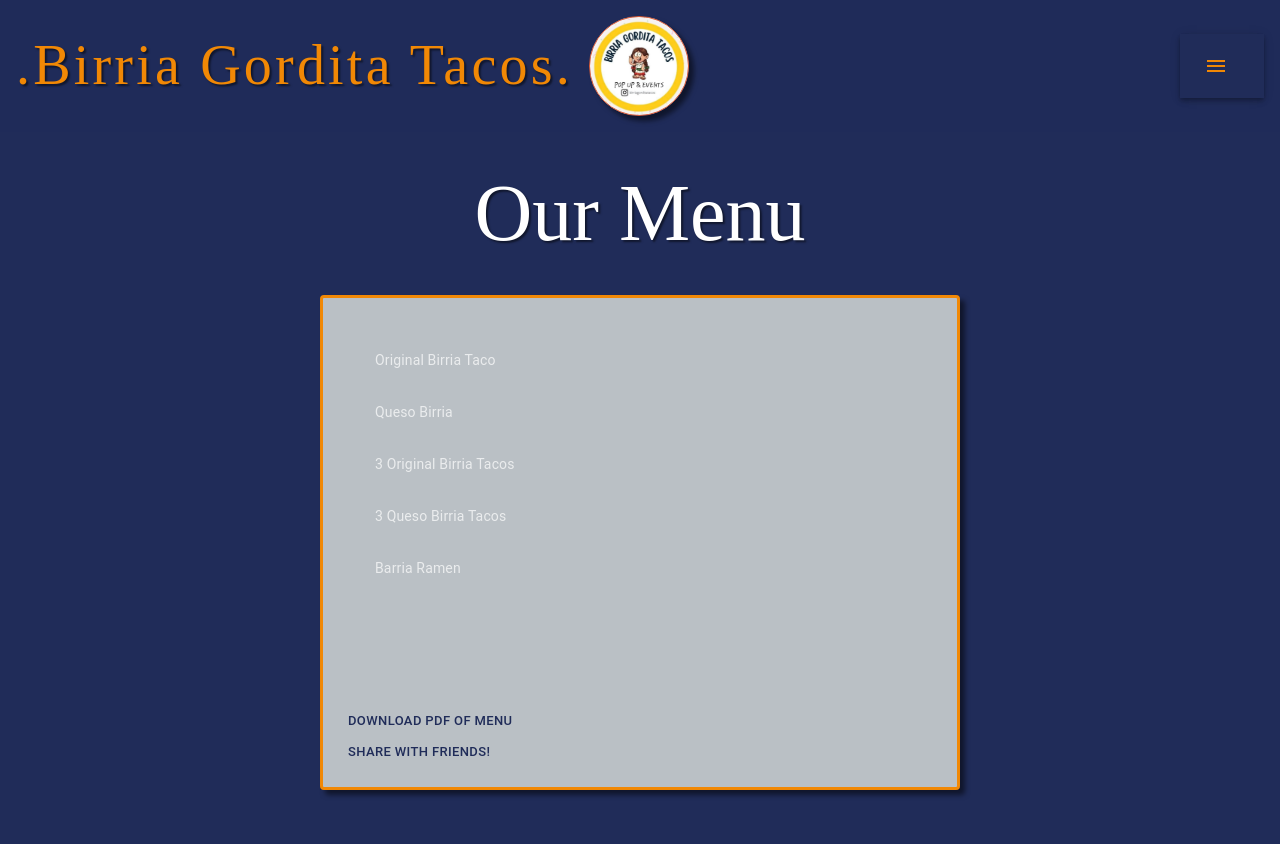
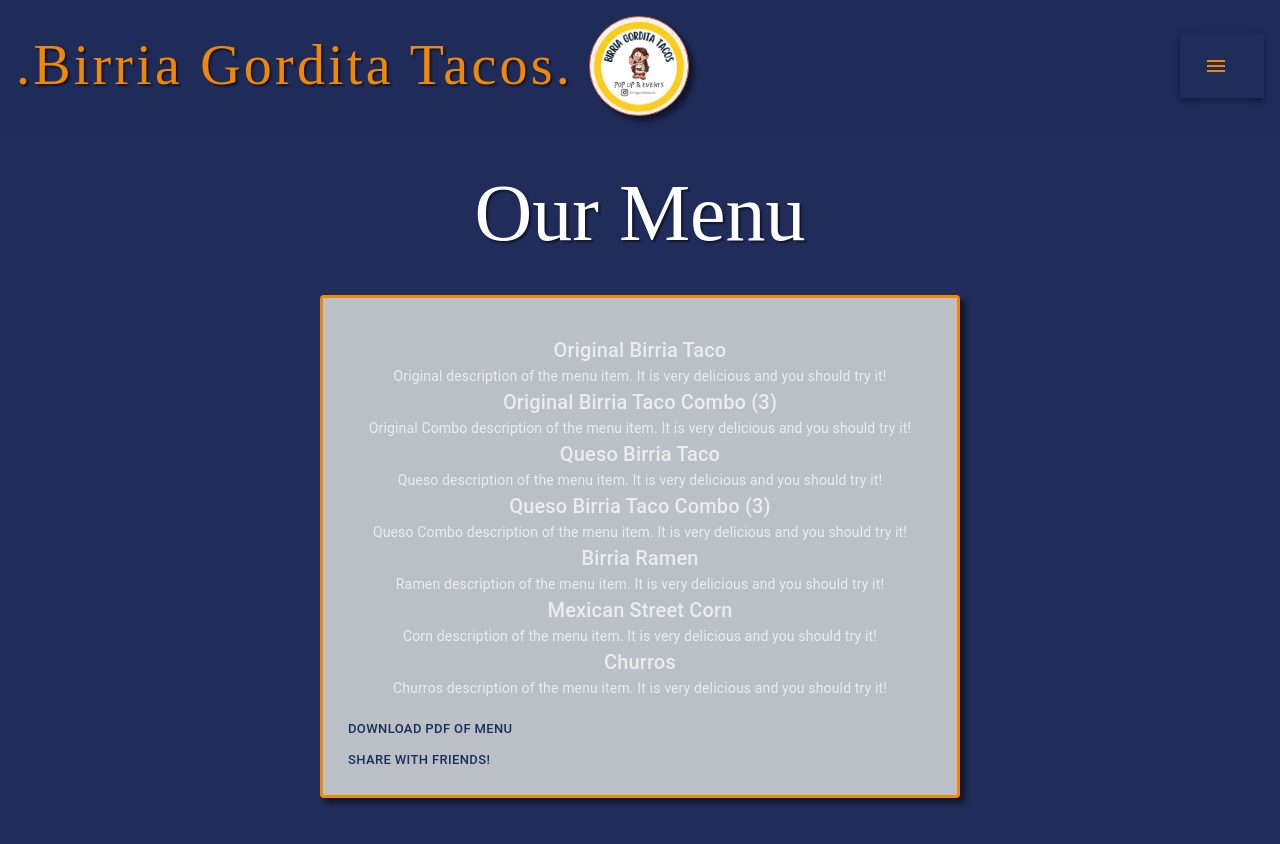
Before and after one commit to CRNaro/gordita-local, a React (Vite) app: page /accessiblemenu in a window 1280 px wide. Shown: the top 844 px of the page. Built offline with nearby package versions, Linux system fonts and the light colour scheme; a web font is replaced by a local one.

Commit message:
Build: added Accessibility Menu

```diff
--- a/src/App.jsx
+++ b/src/App.jsx
@@ -9,6 +9,8 @@
 import About from './components/Pages/About'
 import Menu from './components/Pages/Menu'
 import AccessibleMenu from './components/Pages/AccessibleMenu'
+import PopupMenu from './components/Pages/PopupMenu'
+import FestivalMenu from './components/Pages/FestivalMenu'
 import Calendar from './components/Pages/Calendar'
 import Contact from './components/Pages/Contact'
 import Friends from './components/Pages/Friends'
@@ -63,7 +65,9 @@
           <Route path='*' element={<Home />} />
           <Route path='/about' element={<About />} />
           <Route path='/menu' element={<Menu />} />
-          <Route path="/AccessibleMenu" element={<AccessibleMenu />} />
+          <Route path="/accessiblemenu" element={<AccessibleMenu />} />
+          <Route path='/popupmenu' element={<PopupMenu />} />
+          <Route path='/festivalmenu' element={<FestivalMenu />} />
           <Route path='/calendar' element={<Calendar />} />
           <Route path='/contact' element={<Contact />} />
           <Route path='/friends' element={<Friends />} />
--- a/src/components/Pages/AccessibleMenu.jsx
+++ b/src/components/Pages/AccessibleMenu.jsx
@@ -28,6 +28,7 @@
     backgroundColor: "rgba(251, 255, 244, 0.7)",
     border: "3px solid rgba(241, 136, 5)",
     boxShadow: "5px 5px 5px rgba(0, 0, 0, 0.5)",
+
   },
   header: {
     fontFamily: "'A Day Without Sun', cursive",
@@ -40,7 +41,8 @@
       display: "block",
     },
     justifyContent: "space-around",
-    padding: "1rem",
+    // padding: "1rem",
+    textAlign: "center",
   },
   menuMedia: {
     height: "100%",
@@ -74,63 +76,82 @@
           ></CardMedia> */}
           <CardContent>
             <Typography
-              variant="body2"
+              variant="h6"
               color="textSecondary"
-              component="div"
+              component="h6"
               className={classes.menuItems}
             >
               Original Birria Taco
             </Typography>
+            <Typography variant="body2" color="textSecondary" component="p" className={classes.menuItems}>
+                Original description of the menu item. It is very delicious and you should try it!
+            </Typography>
             <Typography
-              variant="body2"
+              variant="h6"
               color="textSecondary"
-              component="div"
+              component="h6"
               className={classes.menuItems}
             >
-              Queso Birria
+              Original Birria Taco Combo (3)
+            </Typography>
+            <Typography variant="body2" color="textSecondary" component="p" className={classes.menuItems}>
+                Original Combo description of the menu item. It is very delicious and you should try it!
             </Typography>
             <Typography
-              variant="body2"
+              variant="h6"
               color="textSecondary"
-              component="div"
+              component="h6"
               className={classes.menuItems}
             >
-              3 Original Birria Tacos
+              Queso Birria Taco
+            </Typography>
+            <Typography variant="body2" color="textSecondary" component="p" className={classes.menuItems}>
+                Queso description of the menu item. It is very delicious and you should try it!
             </Typography>
             <Typography
-              variant="body2"
+              variant="h6"
               color="textSecondary"
-              component="div"
+              component="h6"
               className={classes.menuItems}
             >
-              3 Queso Birria Tacos
+              Queso Birria Taco Combo (3)
+            </Typography>
+            <Typography variant="body2" color="textSecondary" component="p" className={classes.menuItems}>
+                Queso Combo description of the menu item. It is very delicious and you should try it!
             </Typography>
             <Typography
-              variant="body2"
+              variant="h6"
               color="textSecondary"
-              component="div"
+              component="h6"
               className={classes.menuItems}
             >
-              Barria Ramen
+              Birria Ramen
+            </Typography>
+            <Typography variant="body2" color="textSecondary" component="p" className={classes.menuItems}>
+                Ramen description of the menu item. It is very delicious and you should try it!
             </Typography>
             <Typography
-              variant="body2"
+              variant="h6"
               color="textSecondary"
-              component="div"
+              component="h6"
               className={classes.menuItems}
-            ></Typography>
+            >
+              Mexican Street Corn
+            </Typography>
+            <Typography variant="body2" color="textSecondary" component="p" className={classes.menuItems}>
+                Corn description of the menu item. It is very delicious and you should try it!
+            </Typography>
             <Typography
-              variant="body2"
+              variant="h6"
               color="textSecondary"
-              component="div"
+              component="h6"
               className={classes.menuItems}
-            ></Typography>
-            <Typography
-              variant="body2"
-              color="textSecondary"
-              component="div"
-              className={classes.menuItems}
-            ></Typography>
+            >
+              Churros
+            </Typography>
+            <Typography variant="body2" color="textSecondary" component="p" className={classes.menuItems}>
+                Churros description of the menu item. It is very delicious and you should try it!
+            </Typography>
           </CardContent>
           <Button size="small" color="primary">
             Download PDF of Menu
--- a/src/components/Pages/FestivalMenu.jsx
+++ b/src/components/Pages/FestivalMenu.jsx
@@ -62,7 +62,7 @@
         component="h2"
         className={classes.header}
       >
-        Our Menu
+        Our Menu - Festival
       </Typography>
 
       <div className={classes.root}>
--- a/src/components/Pages/Home.jsx
+++ b/src/components/Pages/Home.jsx
@@ -78,6 +78,13 @@
     const goToMenu = () => {
         navigate('/menu');
     }
+    const goToFestivalMenu = () => {
+        navigate('/festivalmenu');
+    }
+    const goToPopupMenu = () => {
+        navigate('/popupmenu');
+    }
+
 
     return (
         <Grid container className={classes.root}>
@@ -100,6 +107,14 @@
                 </CardContent>
                 <Button size="small" color="primary" onClick={goToMenu}>
                     View Our Menu
+                </Button>
+                <br />
+                <Button size="small" color="primary" onClick={goToFestivalMenu}>
+                    Festival Menu(FOR BUILD ONLY-DELETE LINK LATER)
+                </Button>
+                <br />
+                <Button size="small" color="primary" onClick={goToFestivalMenu}>
+                    Popup Menu(FOR BUILD ONLY-DELETE LINK LATER)
                 </Button>
                 <br />
                 <Button size="small" color="primary">
--- a/src/components/Pages/PopupMenu.jsx
+++ b/src/components/Pages/PopupMenu.jsx
@@ -62,7 +62,7 @@
         component="h2"
         className={classes.header}
       >
-        Our Menu
+        Our Menu - Pop Up!
       </Typography>
 
       <div className={classes.root}>
```
